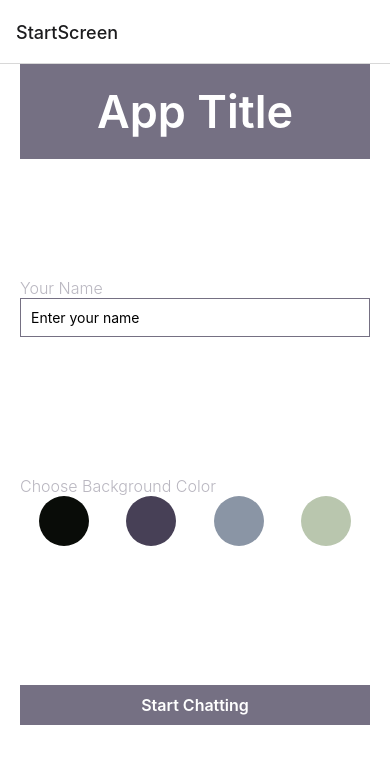
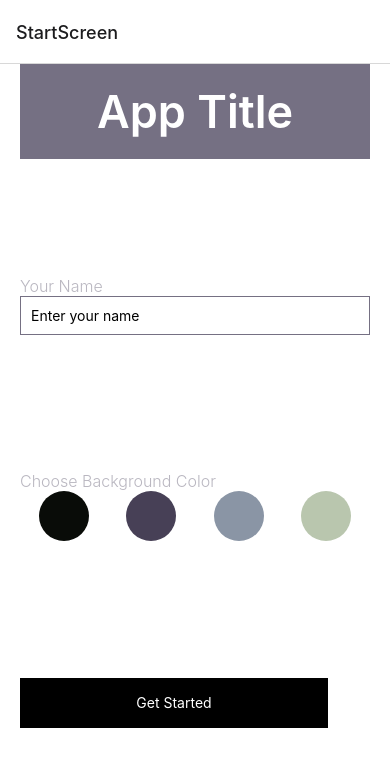
Before and after one commit to Unreachedx/Chat-App, a React Native app: screen / in a window 390 px wide. Shown: the top 766 px of the page. Built offline with nearby package versions, Linux system fonts and the light colour scheme.

Commit message:
Updated my Code for 5.3

```diff
--- a/App.js
+++ b/App.js
@@ -2,11 +2,33 @@ import StartScreen from './components/Start';
 import Chat from './components/Chat';
 import { NavigationContainer } from '@react-navigation/native';
 import { createNativeStackNavigator } from '@react-navigation/native-stack';
+import { initializeApp } from "firebase/app";
+import { getFirestore } from "firebase/firestore";
+import { LogBox } from 'react-native';
+LogBox.ignoreLogs(["AsyncStorage has been extracted from"]);
 
 // Create the navigator
 const Stack = createNativeStackNavigator();
 
 const App = () => {
+// Your web app's Firebase configuration
+// For Firebase JS SDK v7.20.0 and later, measurementId is optional
+const firebaseConfig = {
+  apiKey: "AIzaSyBMmOqs30ueT8T2T7ICzU2RPuWnkbq61WM",
+  authDomain: "chat-app-database-a5f66.firebaseapp.com",
+  projectId: "chat-app-database-a5f66",
+  storageBucket: "chat-app-database-a5f66.appspot.com",
+  messagingSenderId: "661430197367",
+  appId: "1:661430197367:web:26013cf506dd7888a53a72",
+  measurementId: "G-B0S3BY8681"
+};
+
+// Initialize Firebase
+const app = initializeApp(firebaseConfig);
+
+  // Initialize Cloud Firestore and get a reference to the service
+  const db = getFirestore(app);
+
   return (
     <NavigationContainer>
       <Stack.Navigator
--- a/components/Chat.js
+++ b/components/Chat.js
@@ -1,17 +1,29 @@
 import { useEffect, useState } from 'react';
-import { StyleSheet, View, Platform, KeyboardAvoidingView, TouchableOpacity } from 'react-native';
+import { StyleSheet, Platform, KeyboardAvoidingView } from 'react-native';
 import { Bubble, GiftedChat } from "react-native-gifted-chat";
+import { query, collection, orderBy, onSnapshot, getFirestore, addDoc, Timestamp } from 'firebase/firestore';
 
 const Chat = ({ route, navigation }) => {
-  const { name, backgroundColor } = route.params;
+  const { name, backgroundColor, userID } = route.params;
   const [messages, setMessages] = useState([]);
 
-  const onSend = (newMessages) => {
-    setMessages(previousMessages => GiftedChat.append(previousMessages, newMessages));
+  const db = getFirestore();
+
+  const onSend = async (newMessages) => {
+    const message = newMessages[0];
+    await addDoc(collection(db, "messages"), {
+      ...message,
+      createdAt: Timestamp.now(),
+      user: {
+        _id: userID,
+        name: name
+      }
+    });
   };
 
   const renderBubble = (props) => {
-    return <Bubble
+    return (
+      <Bubble
         {...props}
         wrapperStyle={{
           right: {
@@ -21,46 +33,34 @@ const Chat = ({ route, navigation }) => {
             backgroundColor: "#FFF",
           },
         }}
-    />;
+      />
+    );
   };
 
   useEffect(() => {
-    // Set the navigation title and set up messages when component mounts
     navigation.setOptions({ title: name });
 
-    setMessages([
-      {
-        _id: 1,
-        text: 'Hello developer',
-        createdAt: new Date(),
-        user: {
-          _id: 2,
-          name: 'React Native',
-          avatar: 'https://placeimg.com/140/140/any',
-        },
-      },
-      {
-        _id: 2,
-        text: 'This is a system message',
-        createdAt: new Date(),
-        system: true,
-      },
-    ]);
+    const q = query(collection(db, "messages"), orderBy("createdAt", "desc"));
+    const unsubscribe = onSnapshot(q, (snapshot) => {
+      const messagesFirestore = snapshot.docs.map(doc => {
+        const data = doc.data();
+        return {
+          _id: doc.id,
+          text: data.text,
+          createdAt: data.createdAt.toDate(),
+          user: data.user
+        };
+      });
 
-    // Reset messages when component unmounts
-    return () => {
-      setMessages([]);
-    };
-  }, [navigation, name]);  // Added dependencies to ensure effect updates properly
+      setMessages(messagesFirestore);
+    });
 
-  const handlePress = () => {
-    // Implement the logic for the "More options" button here
-    console.log("More options pressed");
-  };
+    return () => unsubscribe();
+  }, [db, navigation, name]);
 
   return (
     <KeyboardAvoidingView
-      behavior={Platform.OS === 'ios' ? 'padding' : 'height'}
+      behavior={Platform.OS === 'ios' ? 'position' : 'height'} // Adjust the behavior based on platform
       keyboardVerticalOffset={Platform.OS === 'ios' ? 40 : 0}
       style={[styles.container, { backgroundColor }]}>
 
@@ -68,7 +68,10 @@ const Chat = ({ route, navigation }) => {
         messages={messages}
         renderBubble={renderBubble}
         onSend={messages => onSend(messages)}
-        user={{ _id: 1 }}
+        user={{
+          _id: userID,
+          name: name
+        }}
       />
     </KeyboardAvoidingView>
   );
@@ -78,11 +81,6 @@ const styles = StyleSheet.create({
   container: {
     flex: 1,
   },
-  button: {
-    width: 50,
-    height: 50,
-    backgroundColor: 'gray',  // Example button style, customize as needed
-  },
 });
 
 export default Chat;
--- a/components/Start.js
+++ b/components/Start.js
@@ -1,13 +1,23 @@
 import { useState } from 'react';
 import { StyleSheet, View, Text, TextInput, TouchableOpacity } from 'react-native';
+import { getAuth, signInAnonymously } from "firebase/auth";
+import { Alert } from "react-native";
 
 const StartScreen = ({ navigation }) => {
+  const auth = getAuth();
   const [name, setName] = useState('');
   const [selectedColor, setSelectedColor] = useState('#FFFFFF'); // Default color
 
-  const onPress = () => {
-    navigation.navigate('Chat', { name, backgroundColor: selectedColor });
-  };
+  const signInUser = () => {
+    signInAnonymously(auth)
+      .then(result => {
+        navigation.navigate('Chat', {userID: result.user.uid, name, backgroundColor: selectedColor  });
+        Alert.alert("Signed in Successfully!");
+      })
+      .catch((error) => {
+        Alert.alert("Unable to sign in, try later again.");
+      })
+  }
 
   return (
     <View style={styles.container}>
@@ -38,8 +48,10 @@ const StartScreen = ({ navigation }) => {
 
       <View style={styles.spacer} />
 
-      <TouchableOpacity style={styles.button} onPress={onPress}>
-        <Text style={styles.buttonText}>Start Chatting</Text>
+      <TouchableOpacity
+      style={styles.startButton}
+      onPress={signInUser}>
+        <Text style={styles.startButtonText}>Get Started</Text>
       </TouchableOpacity>
 
       <View style={styles.spacer} />
@@ -100,6 +112,21 @@ const styles = StyleSheet.create({
   spacer: {
     flex: 1,
   },
+  appTitle: {
+    fontWeight: "600",
+    fontSize: 45,
+    marginBottom: 100
+  },
+  startButton: {
+    backgroundColor: "#000",
+    height: 50,
+    width: "88%",
+    justifyContent: "center",
+    alignItems: "center"
+  },
+  startButtonText: {
+    color: "#FFF",
+  }
 });
 
 export default StartScreen;
--- a/package.json
+++ b/package.json
@@ -15,6 +15,7 @@
     "@react-navigation/native-stack": "^6.11.0",
     "expo": "~51.0.37",
     "expo-status-bar": "~1.12.1",
+    "firebase": "^10.3.1",
     "react": "18.2.0",
     "react-dom": "18.2.0",
     "react-native": "0.74.5",
```
Also changed, not shown: 1 other file (tests, documents, lock files or other folders). Lines whose indentation alone changed are shown as unchanged.
